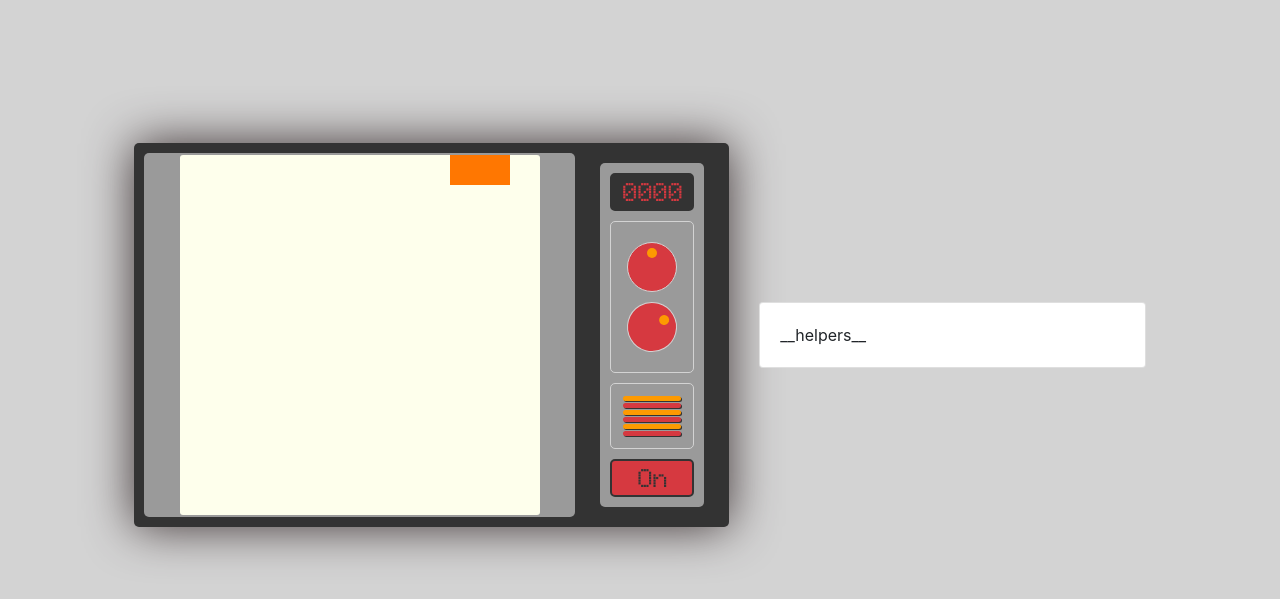
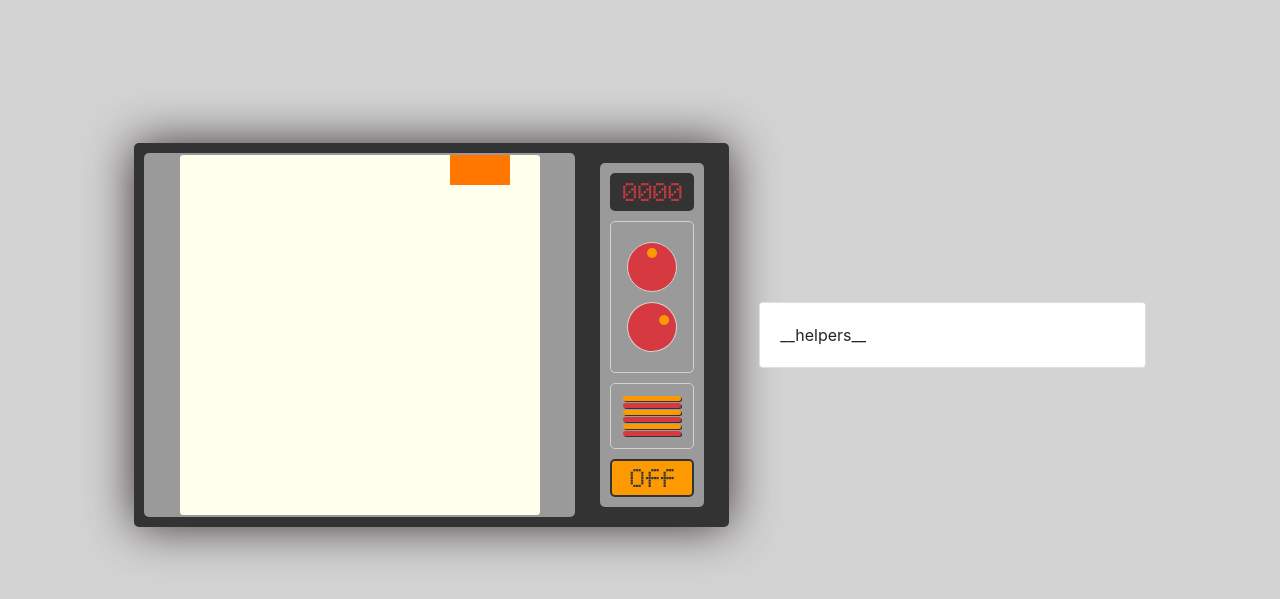
Before and after one commit to escaLatamGit/TetrisDemo, a website built with webpack: page src/index.html in a window 1280 px wide. Both pictures are taken after a click on the element "On". Shown: the part 65-664 px from the top of the page. Built offline with nearby package versions, Linux system fonts and the light colour scheme; some packages are replaced by stand-ins of ours; files whose address does not match are found by name.

Commit message:
⚡ updating btn click listener to set btn Class

```diff
--- a/src/index.html
+++ b/src/index.html
@@ -41,7 +41,7 @@
                                 <div class="tv-grid-line"></div>
                                 <div class="tv-grid-line"></div>
                             </div>
-                            <div id="start-btn" class="tv-btn tv-on">
+                            <div id="start-btn" class="tv-btn">
                             </div>
                         </div>
 
--- a/src/index.js
+++ b/src/index.js
@@ -19,6 +19,10 @@ const container = document.querySelector(".tv-screen");
 const endListener = ({gameEnd} = {gameEnd: true}) => {
     gameState.gameEnd = gameEnd;
     btnContainer.innerHTML = gameEnd ? 'On' : 'Off';
+    console.log(  btnContainer.classList);
+    btnContainer.classList.remove(gameEnd ? 'tv-off' : 'tv-on');
+    btnContainer.classList.add(gameEnd ? 'tv-on' : 'tv-off');
+    console.log(  btnContainer.classList);
 }
 
 const scoreListener = ({score}) => {
@@ -35,6 +39,7 @@ const startGame = function () {
         return;
     }
     instance.gameEnd = true;
+    endListener(instance);
 };
 const load = function () {
     const width = Math.floor((container.offsetWidth - 40) / pieceSize / pixel) * pieceSize * pixel;
@@ -55,7 +60,7 @@ const start = function () {
     gameInstance.addStateChangeListener(scoreListener);
     gameInstance.addStateChangeListener(endListener);
     scoreListener({score: '0000'});
-    endListener();
+    endListener(gameInstance);
     gameInstance.start();
     return gameInstance;
 };
```
